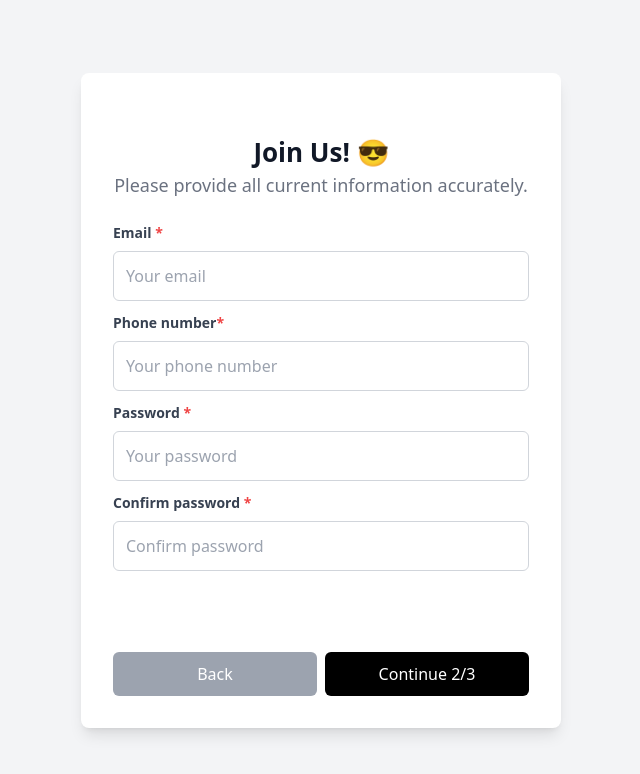
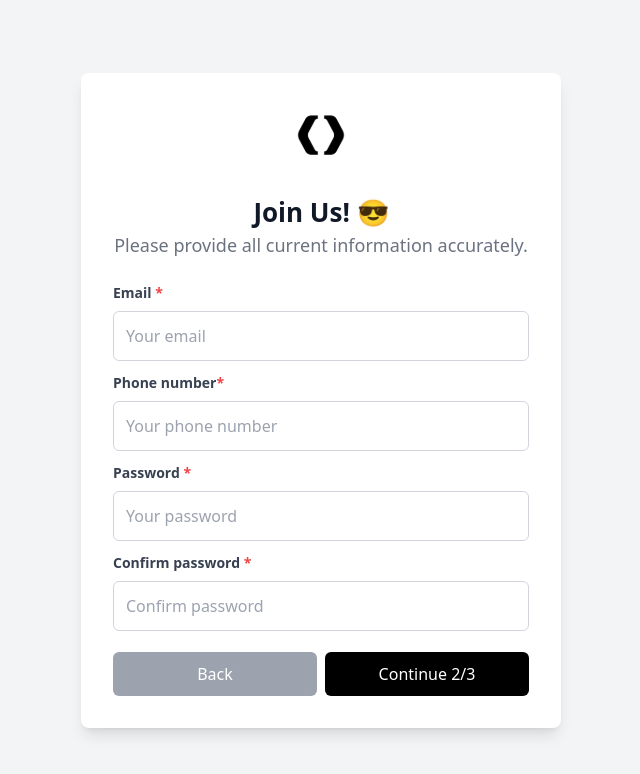
Before and after one commit to Ren666nvs/multi-step-form, a Next.js app: page / in a window 1280 px wide. Both pictures are taken after typing "Sample", "Sample", "Sample" into the empty fields and a click on the button "Continue 1/3". Shown: the top 774 px of the page, without its empty margins (319-959 px from the left). Built offline with nearby package versions, Linux system fonts and the light colour scheme.

Commit message:
step:one,two,three style 95%

```diff
--- a/src/components/StepThree.js
+++ b/src/components/StepThree.js
@@ -69,7 +69,7 @@ const StepThree = (props) => {
                 <div className="flex flex-col items-center">
                   <div className="bg-white rounded-full w-10 h-10 flex items-center justify-center">
                     <Image
-                      src="/icons/add-image-icon.svg"
+                      src="/add-image-icon.svg"
                       alt="Add Image"
                       width={24}
                       height={24}
@@ -89,14 +89,14 @@ const StepThree = (props) => {
             />
           </div>
 
-          <div className="flex justify-between items-center w-full mt-auto mb-4">
+          <div className="flex w-full gap-x-2 mt-auto">
   <button
     type="button"
-    className="flex items-center justify-center w-32 gap-x-3 rounded-md border border-[#CBD5E1] transition-all duration-300 hover:bg-gray-100"
+    className="flex flex-1 items-center justify-center h-[44px] rounded-md bg-gray-400 text-white transition-all duration-300 hover:opacity-80"
     onClick={handleBackStep}
   >
     <Image
-      src="/icons/back-arrow-icon.svg"
+      src="/back-arrow-icon.svg"
       alt="Back"
       width={12}
       height={12}
@@ -105,12 +105,12 @@ const StepThree = (props) => {
   </button>
   <button
     type="submit"
-    className="flex items-center justify-center flex-1 h-[44px] gap-x-3 rounded-md bg-[#121316] text-white transition-all duration-300 hover:opacity-80"
+    className="flex flex-1 items-center justify-center h-[44px] rounded-md bg-black text-white transition-all duration-300 hover:opacity-80"
     onClick={handleNextStep}
   >
     Continue 3/3
     <Image
-      src="/icons/forward-arrow-icon.svg"
+      src="/forward-arrow-icon.svg"
       alt="Next"
       width={12}
       height={12}
--- a/src/components/StepTwo.js
+++ b/src/components/StepTwo.js
@@ -1,5 +1,5 @@
 import React from 'react'
-
+import Image from 'next/image';
 const StepTwo = (props) => {
   const { handleNextStep, handleBackStep } = props;
 
@@ -9,7 +9,12 @@ const StepTwo = (props) => {
 
       <div className="flex justify-center mb-7">
 
-
+      <Image
+            src="/pinecone-logo.svg"
+            alt="Pinecone Logo"
+            width={60}
+            height={60}
+          />
       </div>
 
 
```
Also changed, not shown: public/back-arrow-icon.svg (added), public/forward-arrow-icon.svg (added).
